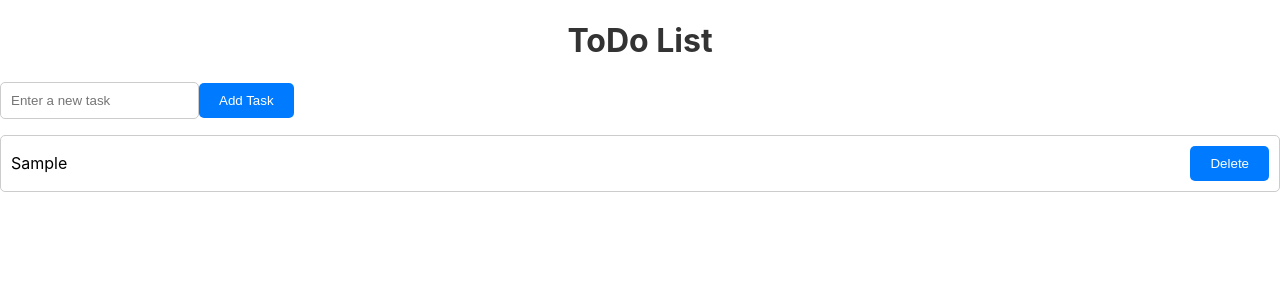
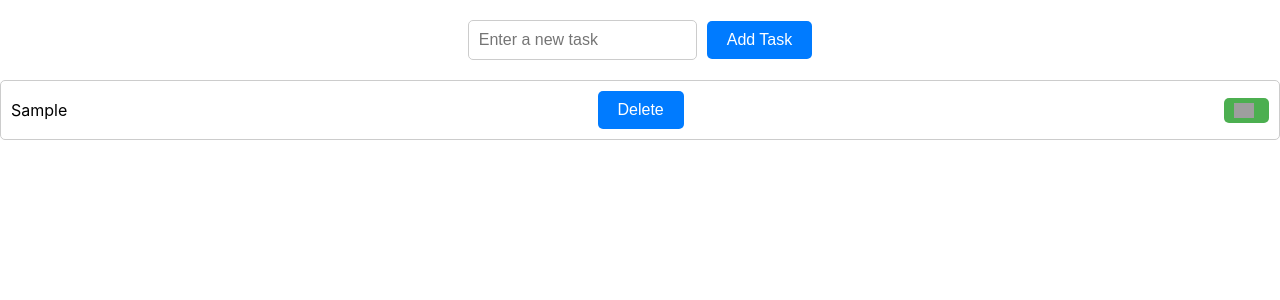
Before and after one commit to devopshayk/my-react-apps, a React (Create React App) app: page / in a window 1280 px wide. Both pictures are taken after typing "Sample" into the empty fields and a click on the button "Add Task". Shown: the top 300 px of the page. Built offline with nearby package versions, Linux system fonts and the light colour scheme; grey boxes are pictures that could not be loaded.

Commit message:
lesson 2

```diff
--- a/src/App.js
+++ b/src/App.js
@@ -1,59 +1,49 @@
-import React, { Component } from 'react';
+import React, { useState } from 'react';
 import ToDo from './Components/Lesson2/ToDo-List/ToDo-List';
 
-class App extends Component {
-  constructor() {
-    super();
-    this.state = {
-      tasks: [],
-      newTask: ''
+function App() {
+  const [tasks, setTasks] = useState([]);
+  const [newTask, setNewTask] = useState('');
+
+  const handleNewTaskChange = (e) => {
+    setNewTask(e.target.value);
   };
+
+  const addTask = () => {
+    if (newTask !== '') {
+      setTasks([...tasks, newTask]);
+      setNewTask('');
     }
+  };
 
-  handleNewTaskChange = (e) => {
-    this.setState({ newTask: e.target.value });
-  }
+  const deleteTask = (index) => {
+    const newTasks = [...tasks];
+    newTasks.splice(index, 1);
+    setTasks(newTasks);
+  };
 
-  addTask = () => {
-    if (this.state.newTask !== '') {
-      this.setState({
-        tasks: [...this.state.tasks, this.state.newTask],
-        newTask: ''
-      });
-    }
-  }
-
-  deleteTask = (index) => {
-    const newTasks = [...this.state.tasks];
-    newTasks.splice(index, 1);
-    this.setState({ tasks: newTasks });
-  }
-
-  render() {
   return (
     <div>
-        <h1>ToDo List</h1>
-        <div>
+      <div className='center'>
         <input
           type="text"
-            value={this.state.newTask}
-            onChange={this.handleNewTaskChange}
+          value={newTask}
+          onChange={handleNewTaskChange}
           placeholder="Enter a new task"
         />
-          <button onClick={this.addTask}>Add Task</button>
+        <button onClick={addTask}>Add Task</button>
       </div>
       <ul>
-          {this.state.tasks.map((task, index) => (
+        {tasks.map((task, index) => (
           <ToDo
             key={index}
             task={task}
-              onDelete={() => this.deleteTask(index)}
+            onDelete={() => deleteTask(index)}
           />
         ))}
       </ul>
     </div>
   );
 }
-}
 
 export default App;
--- a/src/Components/Lesson2/ToDo-List/ToDo-List.css
+++ b/src/Components/Lesson2/ToDo-List/ToDo-List.css
@@ -1,32 +1,33 @@
-/* ToDo.css */
-
-/* Стили для основного контейнера */
 .container {
-    max-width: 400px;
+  max-width: 600px;
   margin: 0 auto;
   padding: 20px;
   border: 1px solid #ccc;
-    border-radius: 5px;
-    box-shadow: 0 0 5px rgba(0, 0, 0, 0.2);
+  border-radius: 10px;
+  box-shadow: 0 0 10px rgba(0, 0, 0, 0.2);
+  background-color: #f9f9f9;
+  text-align: center;
 }
 
-  /* Стили для заголовка */
 h1 {
-    text-align: center;
-    color: #333;
+  color: #007bff;
+  font-size: 28px;
+  margin: 20px 0;
 }
 
-  /* Стили для ввода новой задачи */
-  .input-container {
+.center {
   display: flex;
+  justify-content: center;
+  align-items: center;
   margin: 20px 0;
 }
 
 input[type="text"] {
-    flex: 1;
   padding: 10px;
   border: 1px solid #ccc;
   border-radius: 5px;
+  font-size: 16px;
+  margin-right: 10px;
 }
 
 button {
@@ -37,13 +38,13 @@
   border-radius: 5px;
   cursor: pointer;
   transition: background-color 0.3s;
+  font-size: 16px;
 }
 
 button:hover {
   background-color: #0056b3;
 }
 
-  /* Стили для списка задач */
 ul {
   list-style: none;
   padding: 0;
@@ -57,6 +58,12 @@
   border-radius: 5px;
   padding: 10px;
   margin: 10px 0;
+  background-color: #fff;
+  transition: background-color 0.3s;
+}
+
+li:hover {
+  background-color: #f4f4f4;
 }
 
 button.delete-button {
@@ -66,8 +73,54 @@
   border-radius: 5px;
   cursor: pointer;
   transition: background-color 0.3s;
+  font-size: 16px;
 }
 
 button.delete-button:hover {
   background-color: #d93c3c;
 }
+
+button.edit-button {
+  padding: 10px 20px;
+  background-color: #ffc107;
+  color: #333;
+  border: none;
+  border-radius: 5px;
+  cursor: pointer;
+  transition: background-color 0.3s;
+  font-size: 16px;
+}
+
+button.edit-button:hover {
+  background-color: #e0a800;
+}
+
+
+button.check-button {
+  background-color: #4caf50;
+  color: #fff;
+  border: none;
+  border-radius: 5px;
+  cursor: pointer;
+  transition: background-color 0.3s;
+  font-size: 16px;
+  padding: 5px 10px;
+  margin-left: 10px;
+  display: flex;
+  align-items: center;
+}
+
+button.check-button:hover {
+  background-color: #45a049;
+}
+
+
+button.check-button img {
+  width: 20px;
+  margin-right: 5px;
+}
+
+.completed {
+  background-color: #a4f2a4;
+  text-decoration: line-through;
+}
--- a/src/Components/Lesson2/ToDo-List/ToDo-List.jsx
+++ b/src/Components/Lesson2/ToDo-List/ToDo-List.jsx
@@ -1,11 +1,20 @@
-import React from 'react';
+import React, { useState } from 'react';
 import './ToDo-List.css';
 
 const ToDo = ({ task, onDelete }) => {
+  const [isCompleted, setIsCompleted] = useState(false);
+
+  const handleToggleComplete = () => {
+    setIsCompleted(!isCompleted);
+  };
+
   return (
-    <li>
+    <li className={isCompleted ? 'completed' : ''}>
       {task}
       <button onClick={onDelete}>Delete</button>
+      <button onClick={handleToggleComplete} className="check-button">
+        <img src="https://upload.wikimedia.org/wikipedia/commons/thumb/e/e0/Check_green_icon.svg/2048px-Check_green_icon.svg.png" alt="Checkmark" />
+      </button>
     </li>
   );
 }
```
Lines whose indentation alone changed are shown as unchanged.
